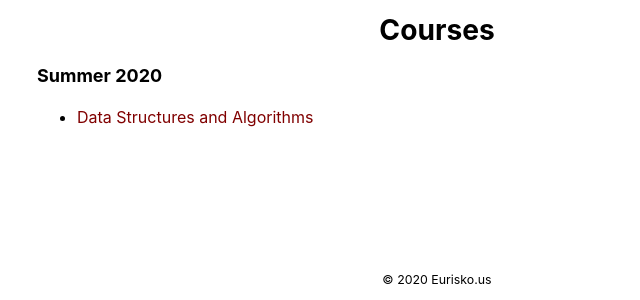
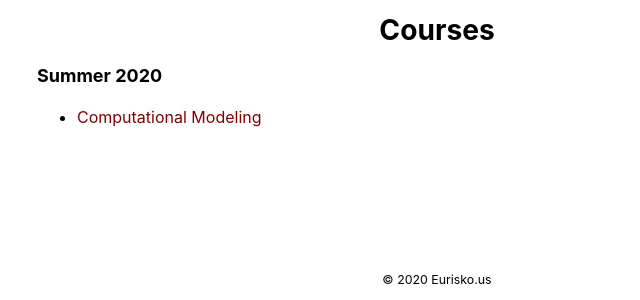
Before and after one commit to skycakjustin/eurisko-us.github.io, a Jekyll site: the page built from _pages/courses.md, in a window 1280 px wide. Shown: the part 297-597 px from the top of the page, without its empty margins (203-843 px from the left). Built offline with Jekyll 4.4.1, drawn with Linux system fonts in a browser that asks for light colours.

Commit message:
Update courses.md

```diff
--- a/_pages/courses.md
+++ b/_pages/courses.md
@@ -28,7 +28,7 @@ author_profile: false
 
 <b>Summer 2020</b>
 <font size="3em"><ul>
-    <li><a class="body" target="_blank" href="https://eurisko-us.github.io/data-structures-and-algorithms-2020-summer">Data Structures and Algorithms</a></li>
+    <li><a class="body" target="_blank" href="https://eurisko-us.github.io/data-structures-and-algorithms-2020-summer">Computational Modeling</a></li>
 </ul></font>
 
 </div>
```
